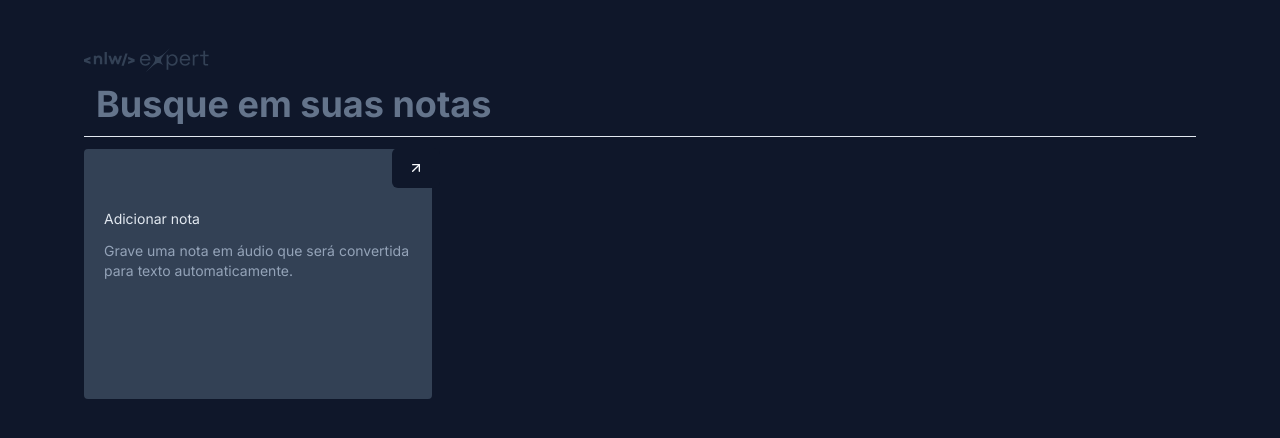
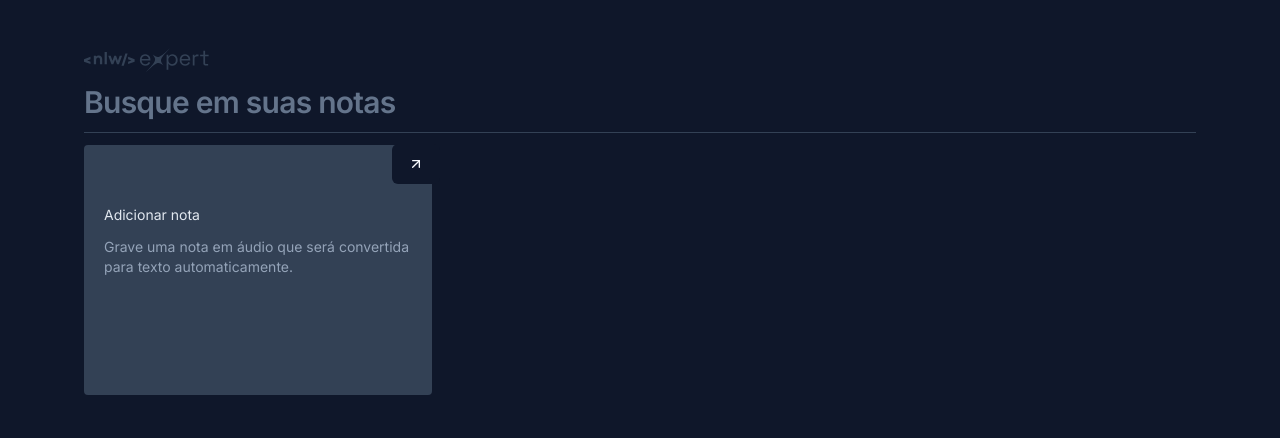
Before and after one commit to lcspaiva87/notes, a Next.js app: page / in a window 1280 px wide. Shown: the top 438 px of the page. Built offline with nearby package versions, Linux system fonts and the light colour scheme.

Commit message:
Home page updates

```diff
--- a/src/app/page.tsx
+++ b/src/app/page.tsx
@@ -1,20 +1,24 @@
 import { Container } from "@/components/Container";
 import { Content } from "@/components/Content";
-import { Input } from "@/components/ui/input";
-import { Separator } from "@/components/ui/separator";
 
 export default function Home() {
   return (
     <Container>
       <div className="flex flex-col gap-3  items-start">
-        <img src="/logo.svg" alt="" />
-        <Input
-          className=" border-none bg-transparent text-4xl font-bold w-full focus:border-none focus:outline-none"
-          placeholder="Busque em suas notas"
-        />
-        <Separator className="text-gray-300/30" />
+        <img src="/logo.svg" alt="Logo" />
+        <form action="" className="">
+          <input
+            type="text"
+            className=" w-full border-none bg-transparent text-3xl font-semibold tracking-tight outline-none placeholder:text-slate-500 text-slate-300"
+            placeholder="Busque em suas notas"
+          />
+        </form>
 
-        <Content/>
+        <div className="h-px w-full bg-slate-700 " />
+        <div className="grid grid-cols-3 auto-rows-[250px]">
+          <Content />
+
+        </div>
       </div>
     </Container>
   );
```
